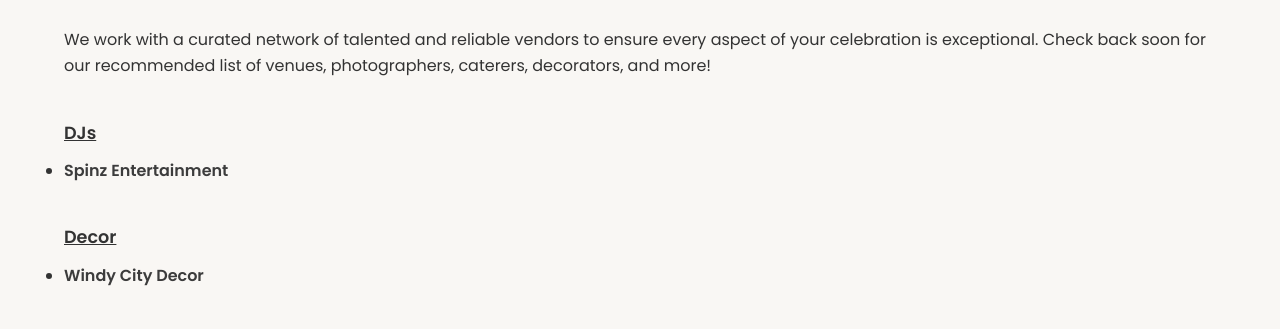
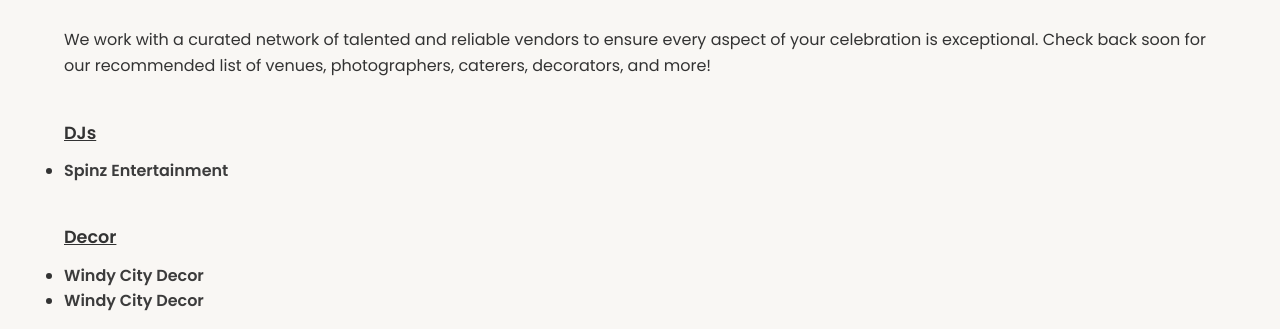
Before and after one commit to vivaahwedddings25/vivaahwco, a plain HTML site: page pages/vendor-referrals.html in a window 1280 px wide. Shown: the part 471-800 px from the top of the page. Drawn offline with nearby package versions, Linux system fonts and the light colour scheme; a web font is replaced by a local one.

Commit message:
Update vendor-referrals.html

```diff
--- a/pages/vendor-referrals.html
+++ b/pages/vendor-referrals.html
@@ -50,6 +50,7 @@
             <span style="font-weight:bold; text-decoration:underline; font-size:1.1em;">Decor</span>
             <ul style="margin-top:0.7rem;">
                 <li><a href="https://www.windycitydecor.com/" target="_blank" rel="noopener" style="font-weight:bold; text-decoration:none;">Windy City Decor</a></li>
+               <li><a href="https://poonamcreations.com/" target="_blank" rel="noopener" style="font-weight:bold; text-decoration:none;">Windy City Decor</a></li>
             </ul>
         </div>
         <div style="margin-top:2.5rem;">
```
